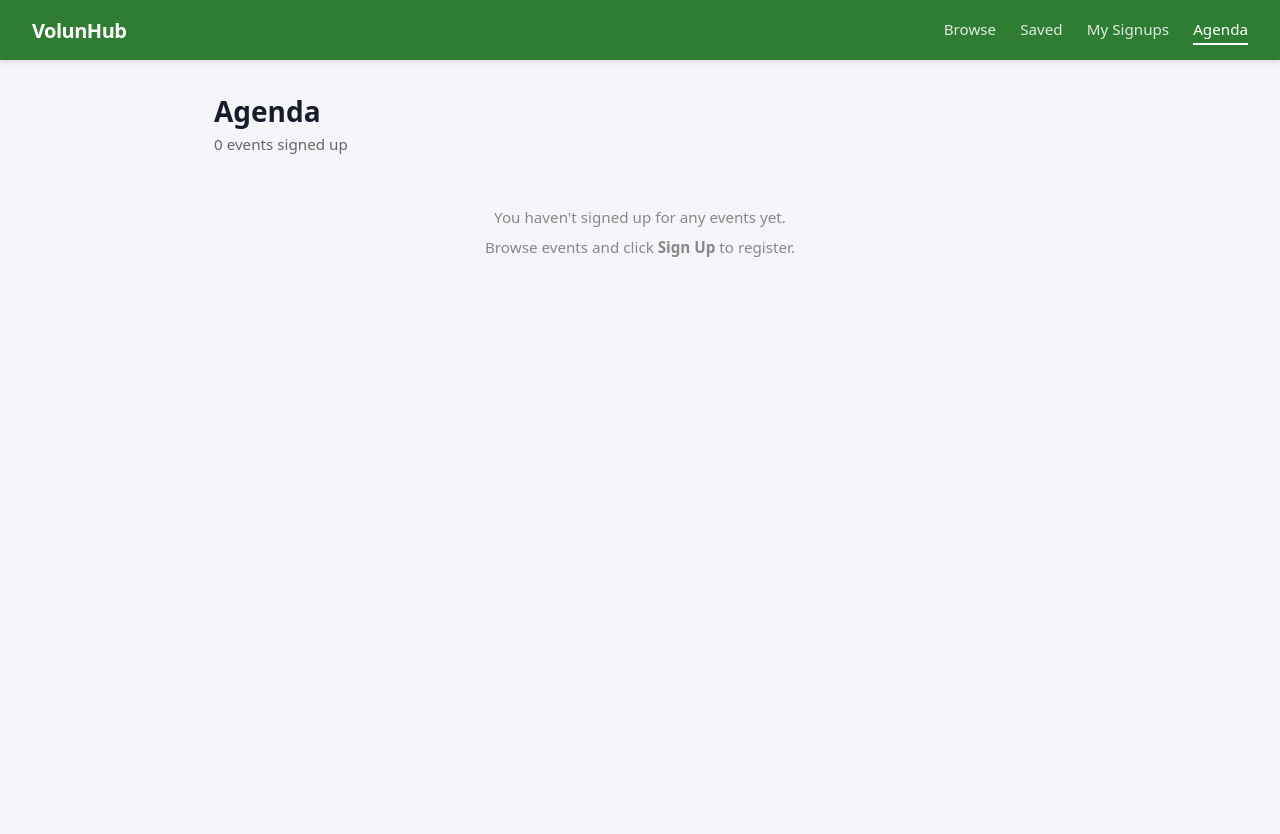
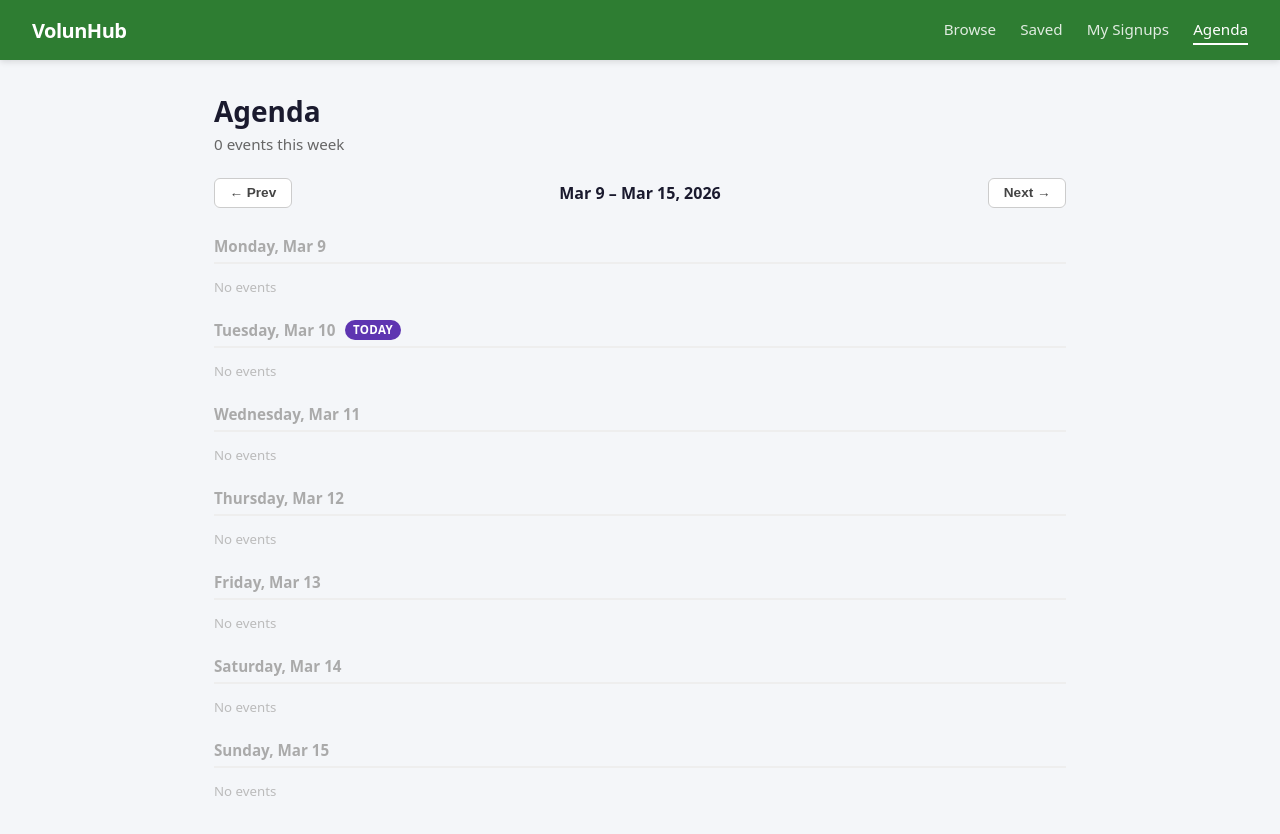
Before and after one commit to aesheeds/volunhub-react-app, a React (Vite) app: page /agenda in a window 1280 px wide. Shown: the top 834 px of the page. Before the commit the page ends 800 px from the top, so only its background shows below. Built offline with nearby package versions, Linux system fonts and the light colour scheme.

Commit message:
feat: add Agenda weekly view with navigation, Today badge, cancel confirm, and update PROJECT-STATUS

```diff
--- a/src/pages/Agenda.css
+++ b/src/pages/Agenda.css
@@ -1,17 +1,84 @@
+/* Week navigation */
+.week-nav {
+  display: grid;
+  grid-template-columns: 1fr auto 1fr;
+  align-items: center;
+  gap: 0.75rem;
+  margin-bottom: 1.75rem;
+}
+
+.week-nav-left {
+  display: flex;
+  justify-content: flex-start;
+}
+
+.week-nav-right {
+  display: flex;
+  justify-content: flex-end;
+  gap: 0.5rem;
+}
+
+.week-range {
+  font-size: 1rem;
+  font-weight: 700;
+  color: #1a1a2e;
+  text-align: center;
+  white-space: nowrap;
+}
+
+.btn-week-nav {
+  padding: 0.4rem 0.9rem;
+  font-size: 0.85rem;
+  font-weight: 600;
+  background: #fff;
+  border: 1.5px solid #ccc;
+  border-radius: 6px;
+  cursor: pointer;
+  color: #444;
+  transition: border-color 0.15s;
+  white-space: nowrap;
+}
+
+.btn-week-nav:hover {
+  border-color: #2e7d32;
+  color: #2e7d32;
+}
+
+.btn-this-week {
+  padding: 0.4rem 0.9rem;
+  font-size: 0.85rem;
+  font-weight: 600;
+  background: #2e7d32;
+  color: #fff;
+  border: none;
+  border-radius: 6px;
+  cursor: pointer;
+  transition: background 0.15s;
+  white-space: nowrap;
+}
+
+.btn-this-week:hover {
+  background: #1b5e20;
+}
+
+/* Day groups */
 .agenda-list {
   display: flex;
   flex-direction: column;
-  gap: 2rem;
+  gap: 1rem;
 }
 
-.agenda-date-group {
+.agenda-day {
   display: flex;
   flex-direction: column;
-  gap: 0.75rem;
+  gap: 0.6rem;
 }
 
-.agenda-date-heading {
-  font-size: 1rem;
+.agenda-day-heading {
+  display: flex;
+  align-items: center;
+  gap: 0.6rem;
+  font-size: 0.95rem;
   font-weight: 700;
   color: #2e7d32;
   border-bottom: 2px solid #e8f5e9;
@@ -19,16 +86,46 @@
   margin: 0;
 }
 
+.agenda-day--today .agenda-day-heading {
+  color: #1a1a2e;
+  border-bottom-color: #5e35b1;
+}
+
+.today-badge {
+  font-size: 0.72rem;
+  font-weight: 700;
+  background: #5e35b1;
+  color: #fff;
+  padding: 0.15rem 0.5rem;
+  border-radius: 999px;
+  text-transform: uppercase;
+  letter-spacing: 0.03em;
+}
+
+.agenda-day--empty .agenda-day-heading {
+  color: #aaa;
+  border-bottom-color: #eee;
+  font-weight: 600;
+}
+
+.agenda-no-events {
+  font-size: 0.83rem;
+  color: #bbb;
+  padding: 0.25rem 0 0.5rem;
+  margin: 0;
+}
+
+/* Event cards */
 .agenda-events {
   display: flex;
   flex-direction: column;
-  gap: 0.75rem;
+  gap: 0.6rem;
 }
 
 .agenda-item {
   background: #fff;
   border-radius: 10px;
-  padding: 1.25rem 1.5rem;
+  padding: 1.1rem 1.25rem;
   box-shadow: 0 2px 6px rgba(0,0,0,0.07);
   display: flex;
   justify-content: space-between;
@@ -48,7 +145,7 @@
 .agenda-item-tags {
   display: flex;
   gap: 0.5rem;
-  margin-bottom: 0.5rem;
+  margin-bottom: 0.4rem;
 }
 
 .cause-tag {
@@ -70,30 +167,30 @@
 }
 
 .agenda-item-title {
-  font-size: 1.05rem;
+  font-size: 1rem;
   font-weight: 700;
   color: #1a1a2e;
-  margin: 0 0 0.25rem;
+  margin: 0 0 0.2rem;
   transition: color 0.15s;
 }
 
 .agenda-item-org {
-  font-size: 0.88rem;
+  font-size: 0.85rem;
   color: #666;
-  margin: 0 0 0.5rem;
+  margin: 0 0 0.4rem;
 }
 
 .agenda-item-meta {
   display: flex;
   flex-wrap: wrap;
   gap: 0.75rem;
-  font-size: 0.85rem;
+  font-size: 0.83rem;
   color: #444;
 }
 
 .agenda-note {
-  margin: 0.6rem 0 0;
-  font-size: 0.87rem;
+  margin: 0.5rem 0 0;
+  font-size: 0.85rem;
   color: #555;
   font-style: italic;
 }
--- a/src/pages/Agenda.jsx
+++ b/src/pages/Agenda.jsx
@@ -1,12 +1,50 @@
+import { useState } from 'react'
 import { useNavigate } from 'react-router-dom'
 import useLocalStorage from '../hooks/useLocalStorage'
 import useSignups from '../hooks/useSignups'
 import './Agenda.css'
 
+function getMonday(date) {
+  const d = new Date(date)
+  const day = d.getDay()
+  const diff = day === 0 ? -6 : 1 - day
+  d.setDate(d.getDate() + diff)
+  d.setHours(0, 0, 0, 0)
+  return d
+}
+
+function addDays(date, n) {
+  const d = new Date(date)
+  d.setDate(d.getDate() + n)
+  return d
+}
+
+function toDateKey(date) {
+  const y = date.getFullYear()
+  const m = String(date.getMonth() + 1).padStart(2, '0')
+  const d = String(date.getDate()).padStart(2, '0')
+  return `${y}-${m}-${d}`
+}
+
+function formatWeekRange(monday) {
+  const sunday = addDays(monday, 6)
+  const opts = { month: 'short', day: 'numeric' }
+  const start = monday.toLocaleDateString('en-US', opts)
+  const end = sunday.toLocaleDateString('en-US', { ...opts, year: 'numeric' })
+  return `${start} – ${end}`
+}
+
 function Agenda() {
   const navigate = useNavigate()
   const [events] = useLocalStorage('volunhub_events', [])
-  const { signups } = useSignups()
+  const { signups, cancelSignup } = useSignups()
+  const [confirmingId, setConfirmingId] = useState(null)
+  const [weekStart, setWeekStart] = useState(() => getMonday(new Date()))
+
+  const thisWeekMonday = getMonday(new Date())
+  const isCurrentWeek = toDateKey(weekStart) === toDateKey(thisWeekMonday)
+
+  const weekDays = Array.from({ length: 7 }, (_, i) => addDays(weekStart, i))
 
   const signedUpEvents = signups
     .map(signup => ({
@@ -14,30 +52,60 @@ function Agenda() {
       event: events.find(e => e.id === signup.eventId)
     }))
     .filter(item => item.event)
-    .sort((a, b) => new Date(a.event.date) - new Date(b.event.date))
 
-  const grouped = signedUpEvents.reduce((acc, item) => {
+  const weekKeys = weekDays.map(toDateKey)
+  const weekEvents = signedUpEvents.filter(item => weekKeys.includes(item.event.date))
+
+  const grouped = weekEvents.reduce((acc, item) => {
     const key = item.event.date
     if (!acc[key]) acc[key] = []
     acc[key].push(item)
     return acc
   }, {})
-  const sortedDates = Object.keys(grouped).sort()
+
+  function handleCancel(eventId) {
+    cancelSignup(eventId)
+    setConfirmingId(null)
+  }
 
   return (
     <div>
       <h1 className="page-title">Agenda</h1>
-      <p className="page-subtitle">{signedUpEvents.length} event{signedUpEvents.length !== 1 ? 's' : ''} signed up</p>
+      <p className="page-subtitle">{weekEvents.length} event{weekEvents.length !== 1 ? 's' : ''} this week</p>
 
-      {sortedDates.length > 0
-        ? <div className="agenda-list">
-            {sortedDates.map(date => (
-              <div key={date} className="agenda-date-group">
-                <h2 className="agenda-date-heading">
-                  {new Date(date + 'T00:00:00').toLocaleDateString('en-US', { weekday: 'long', month: 'long', day: 'numeric', year: 'numeric' })}
-                </h2>
+      <div className="week-nav">
+        <div className="week-nav-left">
+          <button className="btn-week-nav" onClick={() => { setWeekStart(prev => addDays(prev, -7)); setConfirmingId(null) }}>← Prev</button>
+        </div>
+        <span className="week-range">{formatWeekRange(weekStart)}</span>
+        <div className="week-nav-right">
+          <button
+            className="btn-this-week"
+            onClick={() => { setWeekStart(getMonday(new Date())); setConfirmingId(null) }}
+            style={{ visibility: isCurrentWeek ? 'hidden' : 'visible' }}
+          >
+            This Week
+          </button>
+          <button className="btn-week-nav" onClick={() => { setWeekStart(prev => addDays(prev, 7)); setConfirmingId(null) }}>Next →</button>
+        </div>
+      </div>
+
+      <div className="agenda-list">
+        {weekDays.map(day => {
+          const key = toDateKey(day)
+          const dayEvents = grouped[key] || []
+          const isToday = key === toDateKey(new Date())
+          return (
+            <div key={key} className={`agenda-day${isToday ? ' agenda-day--today' : ''}${dayEvents.length === 0 ? ' agenda-day--empty' : ''}`}>
+              <h2 className="agenda-day-heading">
+                {day.toLocaleDateString('en-US', { weekday: 'long', month: 'short', day: 'numeric' })}
+                {isToday && <span className="today-badge">Today</span>}
+              </h2>
+              {dayEvents.length === 0 ? (
+                <p className="agenda-no-events">No events</p>
+              ) : (
                 <div className="agenda-events">
-                  {grouped[date].map(({ signup, event }) => (
+                  {dayEvents.map(({ signup, event }) => (
                     <div key={signup.id} className="agenda-item">
                       <div className="agenda-item-info" onClick={() => navigate(`/events/${event.id}`)}>
                         <div className="agenda-item-tags">
@@ -54,17 +122,29 @@ function Agenda() {
                           <p className="agenda-note">📝 {signup.note}</p>
                         )}
                       </div>
+                      <div className="agenda-item-actions">
+                        {confirmingId === signup.id ? (
+                          <div className="cancel-confirm">
+                            <p className="cancel-confirm-text">Cancel signup?</p>
+                            <div className="cancel-confirm-btns">
+                              <button className="btn-confirm-yes" onClick={() => handleCancel(event.id)}>Yes</button>
+                              <button className="btn-confirm-no" onClick={() => setConfirmingId(null)}>No</button>
+                            </div>
+                          </div>
+                        ) : (
+                          <button className="btn-cancel-signup" onClick={() => setConfirmingId(signup.id)}>
+                            Cancel Signup
+                          </button>
+                        )}
+                      </div>
                     </div>
                   ))}
                 </div>
-              </div>
-            ))}
-          </div>
-        : <div className="empty-state">
-            <p>You haven't signed up for any events yet.</p>
-            <p>Browse events and click <strong>Sign Up</strong> to register.</p>
-          </div>
-      }
+              )}
+            </div>
+          )
+        })}
+      </div>
     </div>
   )
 }
```
Also changed, not shown: 1 other file (tests, documents, lock files or other folders).
